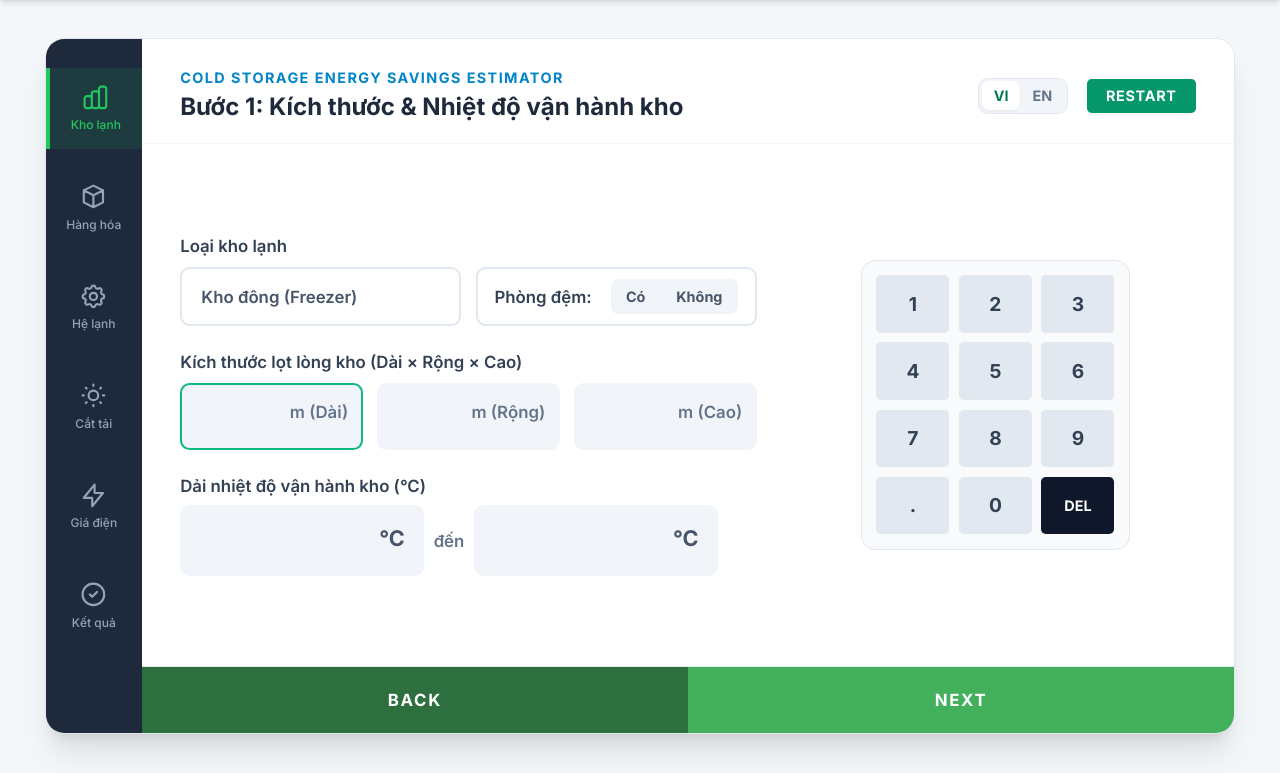
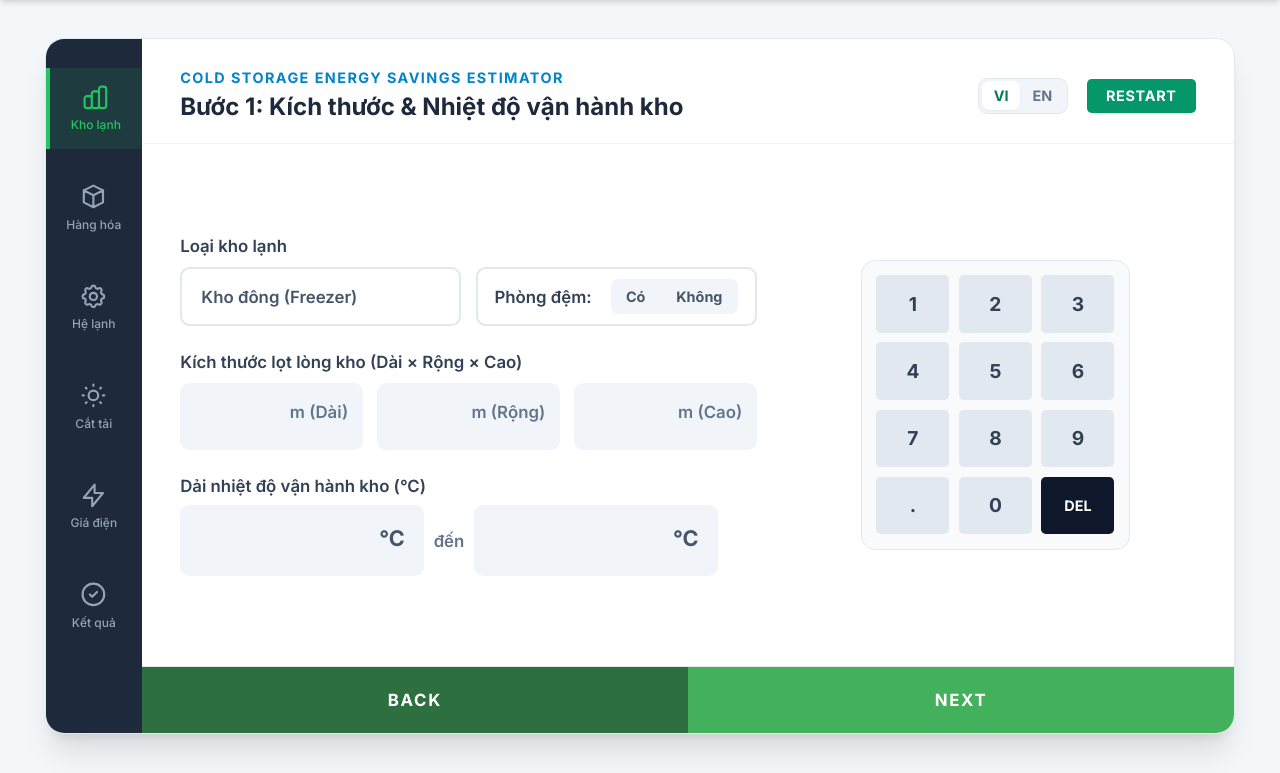
Before and after one commit to manhute73/VoxCool-estimator, a plain HTML site: page index.html in a window 1280 px wide. Shown: the part 64-837 px from the top of the page. Drawn offline with nearby package versions, Linux system fonts and the light colour scheme.

Commit message:
Update index.html

```diff
--- a/index.html
+++ b/index.html
@@ -186,8 +186,8 @@
                 <label class="block text-sm font-semibold text-slate-700 mb-2">Kích thước lọt lòng kho (Dài × Rộng × Cao)</label>
                 <div class="grid grid-cols-3 gap-3">
                   <div class="relative">
-                    <input type="number" step="0.1" id="cust-length" value="2.5" onfocus="activeInputId='cust-length'" oninput="updateLiveVolume()"
-                      class="w-full px-3 py-3 text-xl font-bold text-emerald-600 bg-slate-100 border-2 border-emerald-500 rounded-lg focus:outline-none">
+                   <input type="number" step="0.1" id="cust-length" value="2.5" onfocus="activeInputId='cust-length'" oninput="updateLiveVolume()"
+  class="w-full px-3 py-3 text-xl font-bold text-emerald-600 bg-slate-100 border-2 border-transparent focus:border-emerald-500 rounded-lg focus:outline-none">
                     <span class="absolute right-3 top-3.5 text-sm font-semibold text-slate-500">m (Dài)</span>
                   </div>
                   <div class="relative">
```
